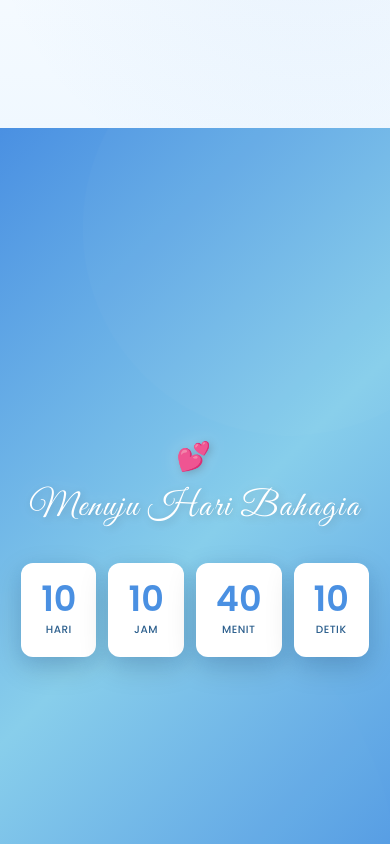
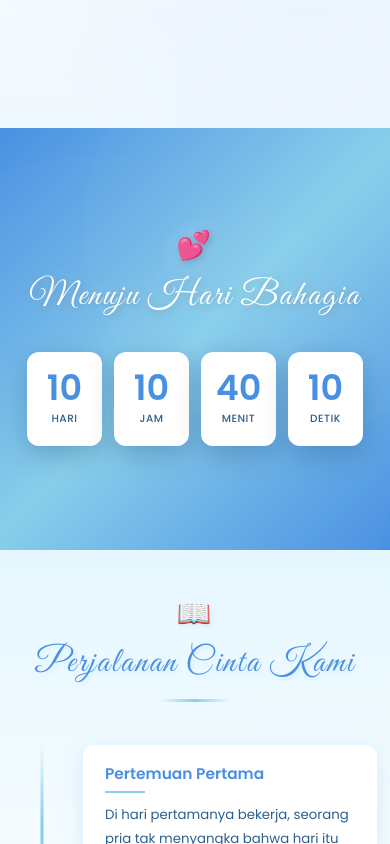
Before and after one commit to fossteksukabumi/epi-doni, a React (Vite) app: page /home in a window 390 px wide. Shown: the part 1560-2404 px from the top of the page. Built offline with nearby package versions, Linux system fonts and the light colour scheme; no server answers.

Commit message:
Refactor Countdown styles for layout stability
Updated Countdown styles to prevent layout shifts and improve responsiveness.

```diff
--- a/src/components/Countdown/Countdown.style.js
+++ b/src/components/Countdown/Countdown.style.js
@@ -1,7 +1,7 @@
 import styled from "styled-components";
 
 export const Wrapper = styled.section`
-  min-height: 100vh;
+  min-height: 50vh;
   display: flex;
   flex-direction: column;
   align-items: center;
@@ -16,7 +16,10 @@ export const Wrapper = styled.section`
   position: relative;
   overflow: hidden;
 
-  /* Decorative animated background */
+  /* Prevent layout shift */
+  contain: layout style paint;
+  isolation: isolate;
+
   &::before,
   &::after {
     content: '';
@@ -24,6 +27,7 @@ export const Wrapper = styled.section`
     border-radius: 50%;
     background: rgba(255, 255, 255, 0.1);
     animation: pulse 8s ease-in-out infinite;
+    pointer-events: none;
   }
 
   &::before {
@@ -148,12 +152,16 @@ export const TimerBox = styled.div`
     border-radius: 16px;
     padding: 25px 30px;
     min-width: 110px;
+    width: 110px; /* CRITICAL: Fixed width to prevent layout shift */
     box-shadow:
       0 10px 30px rgba(0, 0, 0, 0.15),
       0 5px 15px rgba(74, 144, 226, 0.2);
-    transition: all 0.3s ease;
+    transition: transform 0.3s ease, box-shadow 0.3s ease;
     position: relative;
     overflow: hidden;
+
+    /* CRITICAL: Prevent layout shift */
+    contain: layout style paint;
 
     /* Shine effect */
     &::before {
@@ -171,6 +179,7 @@ export const TimerBox = styled.div`
       );
       transform: rotate(45deg);
       animation: shine 3s ease-in-out infinite;
+      pointer-events: none;
     }
 
     @keyframes shine {
@@ -196,6 +205,7 @@ export const TimerBox = styled.div`
     > div {
       padding: 20px 25px;
       min-width: 100px;
+      width: 100px; /* Fixed width */
     }
   }
 
@@ -205,6 +215,7 @@ export const TimerBox = styled.div`
     > div {
       padding: 18px 20px;
       min-width: 75px;
+      width: 75px; /* Fixed width */
       border-radius: 12px;
     }
   }
@@ -215,6 +226,7 @@ export const TimerBox = styled.div`
     > div {
       padding: 15px 18px;
       min-width: 70px;
+      width: 70px; /* Fixed width */
     }
   }
 `;
@@ -228,6 +240,14 @@ export const Number = styled.div`
   margin-bottom: 8px;
   position: relative;
   z-index: 1;
+
+  /* CRITICAL: Use monospace variant for consistent width */
+  font-variant-numeric: tabular-nums;
+  letter-spacing: 0;
+
+  /* Prevent layout shift from number changes */
+  min-width: 2ch; /* Reserve space for 2 characters */
+  text-align: center;
 
   @media (max-width: 480px) {
     margin-bottom: 6px;
```
